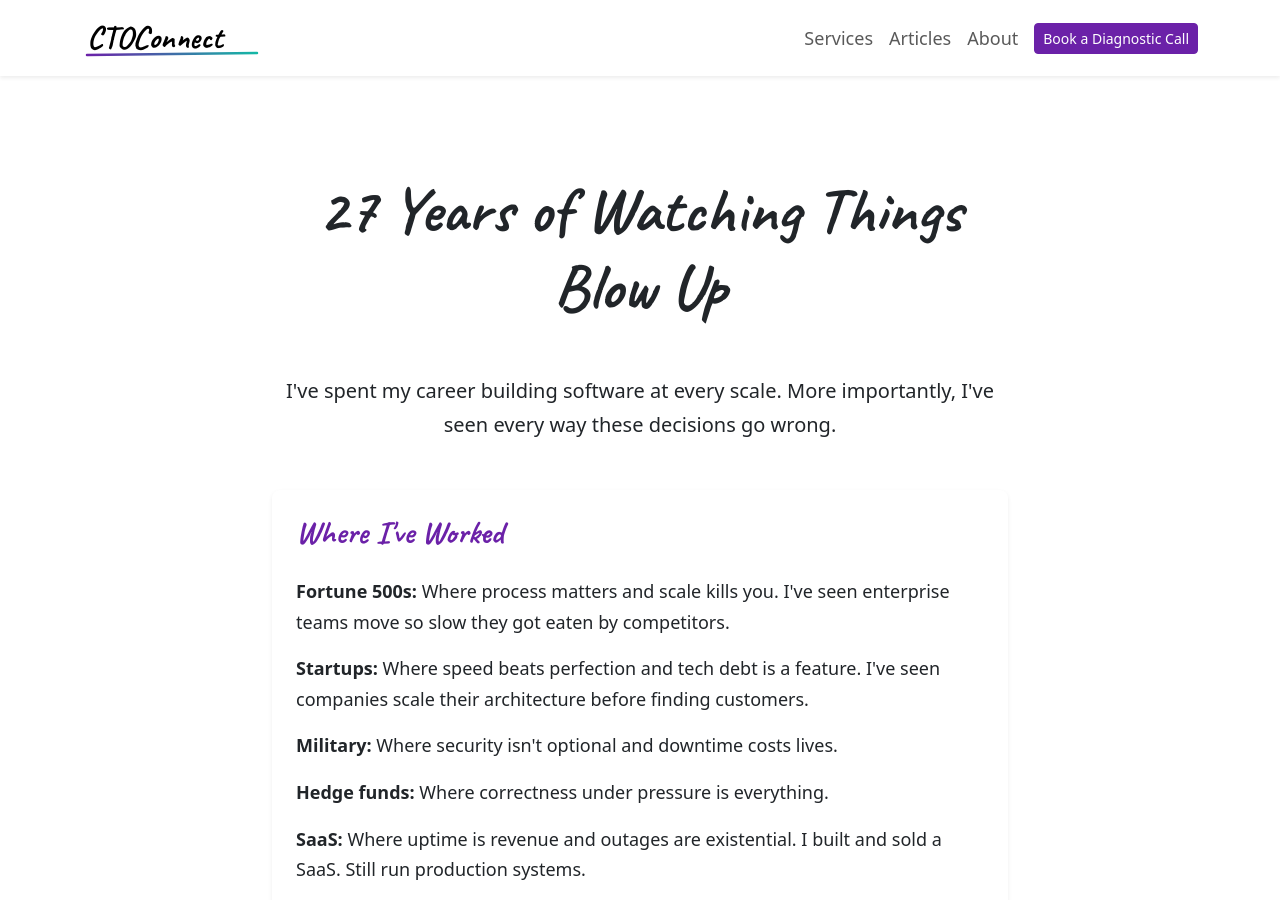
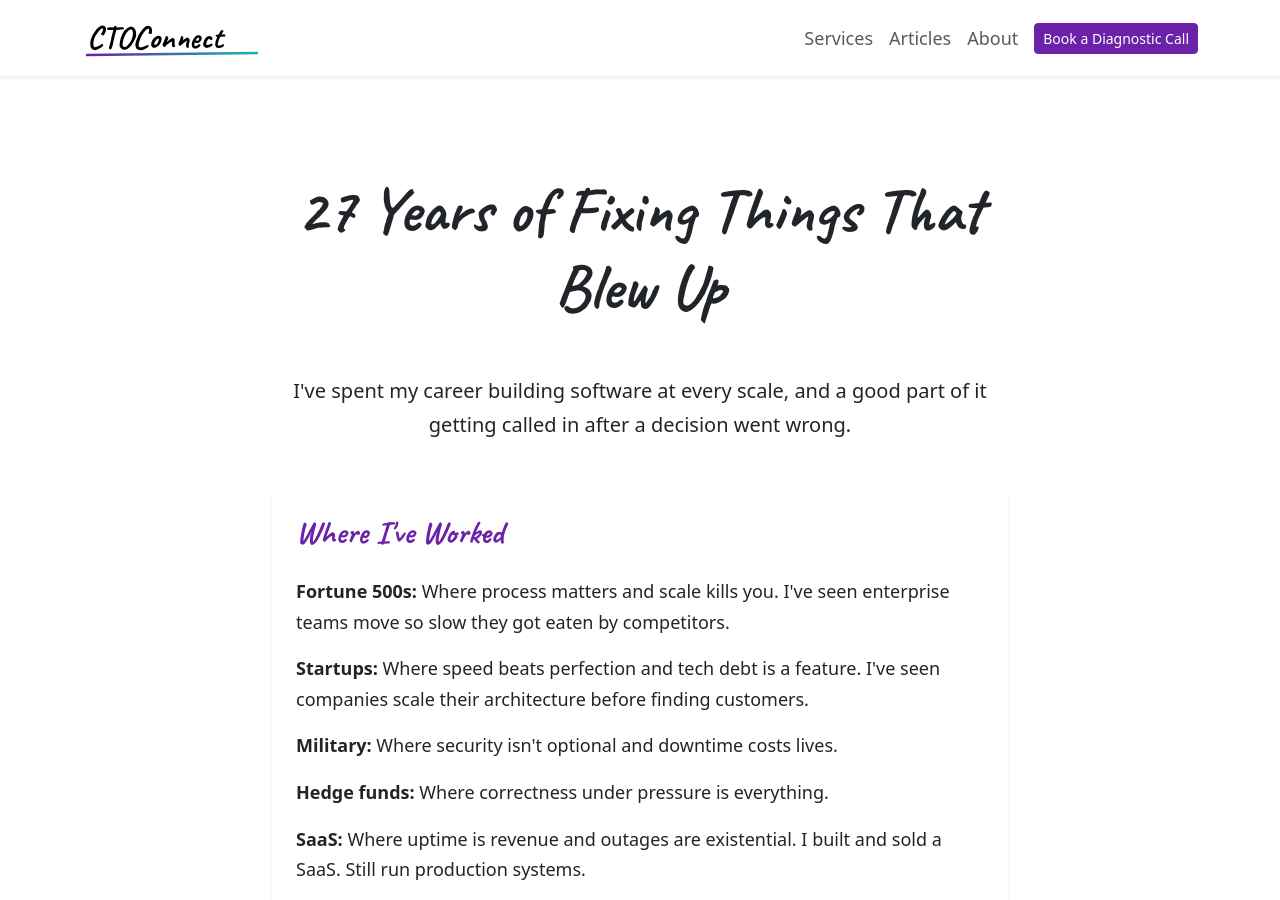
Before and after one commit to backupparachute/ctoconnect-website, a Jekyll site: the page built from about.html, in a window 1280 px wide and 900 px high. Built offline with Jekyll 4.4.1, drawn with Linux system fonts in a browser that asks for light colours; comment, search, counter and statistics services are not loaded.

Commit message:
Retitle the about page around fixing what broke
Co-Authored-By: Claude Fable 5.1 <noreply@anthropic.com>
Claude-Session: https://claude.ai/code/session_01SRm99Gv3tg9q3dnUZdowJ9

```diff
--- a/about.html
+++ b/about.html
@@ -1,16 +1,16 @@
 ---
 layout: default
 title: About Kyle
-description: 27 years building software at every scale. I've seen what works and what blows up.
+description: 27 years building software at every scale, and fixing it when it broke. I know what works and what blows up.
 ---
 
 <section class="py-5 my-5">
     <div class="container">
         <div class="row">
             <div class="col-lg-8 mx-auto">
-                <h1 class="display-3 fw-bold mb-5 handwritten text-center">27 Years of Watching Things Blow Up</h1>
+                <h1 class="display-3 fw-bold mb-5 handwritten text-center">27 Years of Fixing Things That Blew Up</h1>
 
-                <p class="lead mb-5 text-center">I've spent my career building software at every scale. More importantly, I've seen every way these decisions go wrong.</p>
+                <p class="lead mb-5 text-center">I've spent my career building software at every scale, and a good part of it getting called in after a decision went wrong.</p>
 
                 <div class="card shadow-sm rounded-3 mb-4 border-0">
                     <div class="card-body p-4">
```
